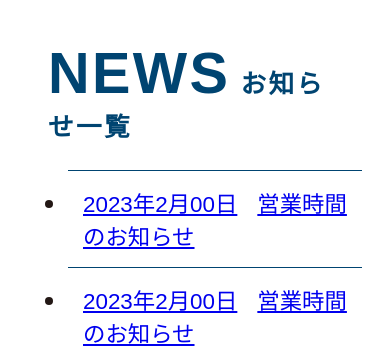
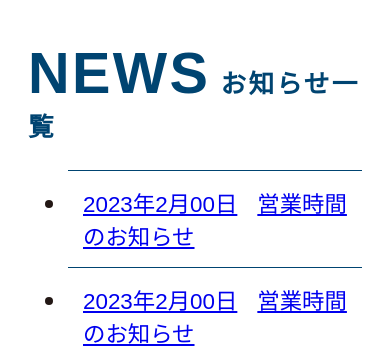
Before and after one commit to wataru-naba/okyura, a PHP site: page /news.html in a window 390 px wide. Shown: the part 179-529 px from the top of the page. Run offline with PHP 8.4, Linux system fonts and the light colour scheme.

Commit message:
news css編集

```diff
--- a/css/news.css
+++ b/css/news.css
@@ -21,7 +21,7 @@ section.news  h1::before{
     margin-right: 10px;
 }
 @media (max-width:600px) {
-    section h1{
+    section.news h1{
         padding:0px;
     }
     section h1::before{
```
